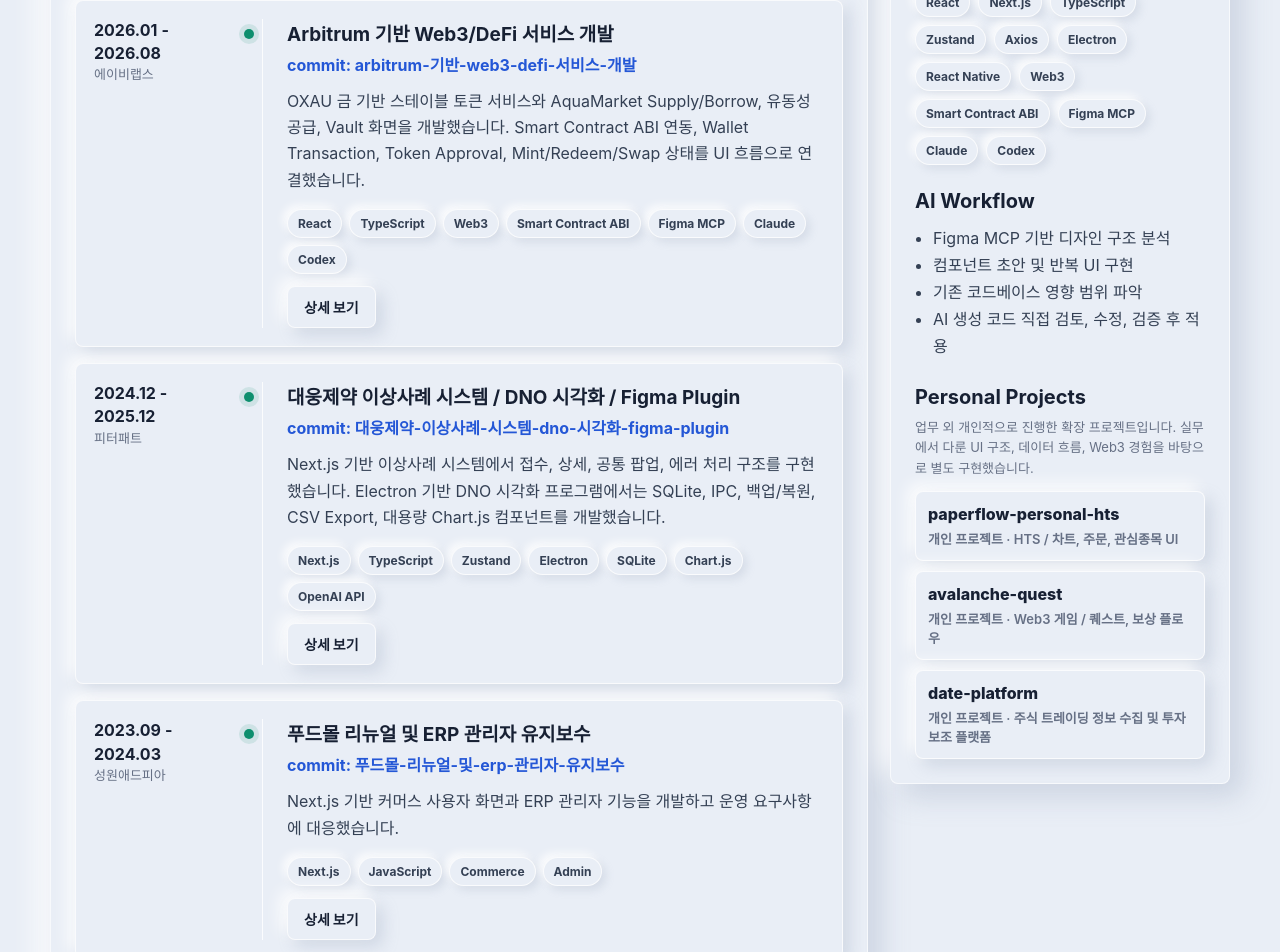
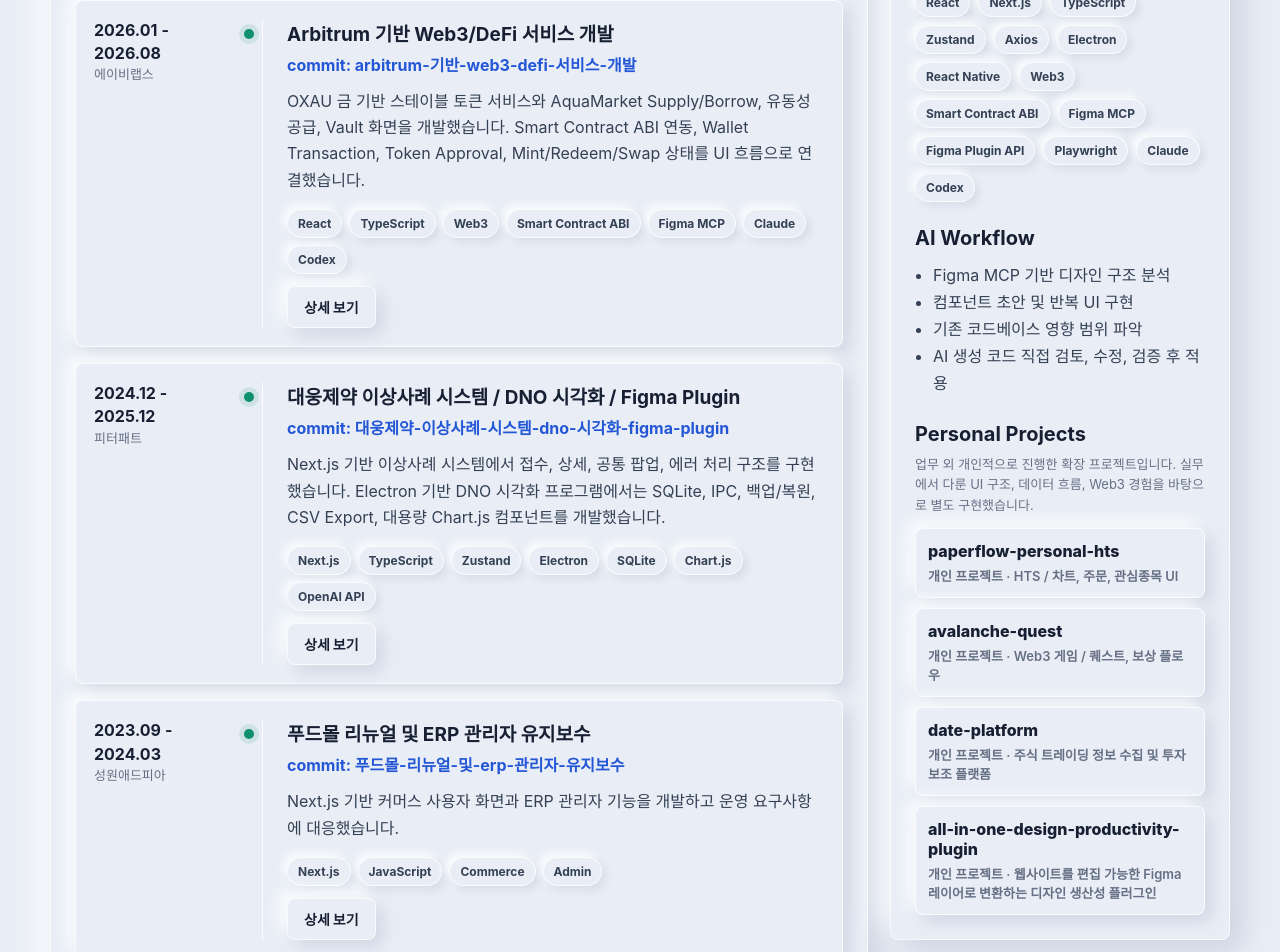
Before and after one commit to dblekw87/career-log-portfolio, a React (Vite) app: page / in a window 1280 px wide. Shown: the part 780-1732 px from the top of the page. Built offline with nearby package versions, Linux system fonts and the light colour scheme.

Commit message:
Add Figma plugin personal project

```diff
--- a/src/App.tsx
+++ b/src/App.tsx
@@ -12,6 +12,8 @@
   "Web3",
   "Smart Contract ABI",
   "Figma MCP",
+  "Figma Plugin API",
+  "Playwright",
   "Claude",
   "Codex",
 ];
@@ -31,6 +33,11 @@
     name: "date-platform",
     href: "https://github.com/dblekw87/date-platform",
     description: "개인 프로젝트 · 주식 트레이딩 정보 수집 및 투자 보조 플랫폼",
+  },
+  {
+    name: "all-in-one-design-productivity-plugin",
+    href: "https://github.com/dblekw87/all-in-one-design-productivity-plugin",
+    description: "개인 프로젝트 · 웹사이트를 편집 가능한 Figma 레이어로 변환하는 디자인 생산성 플러그인",
   },
 ];
 
```
